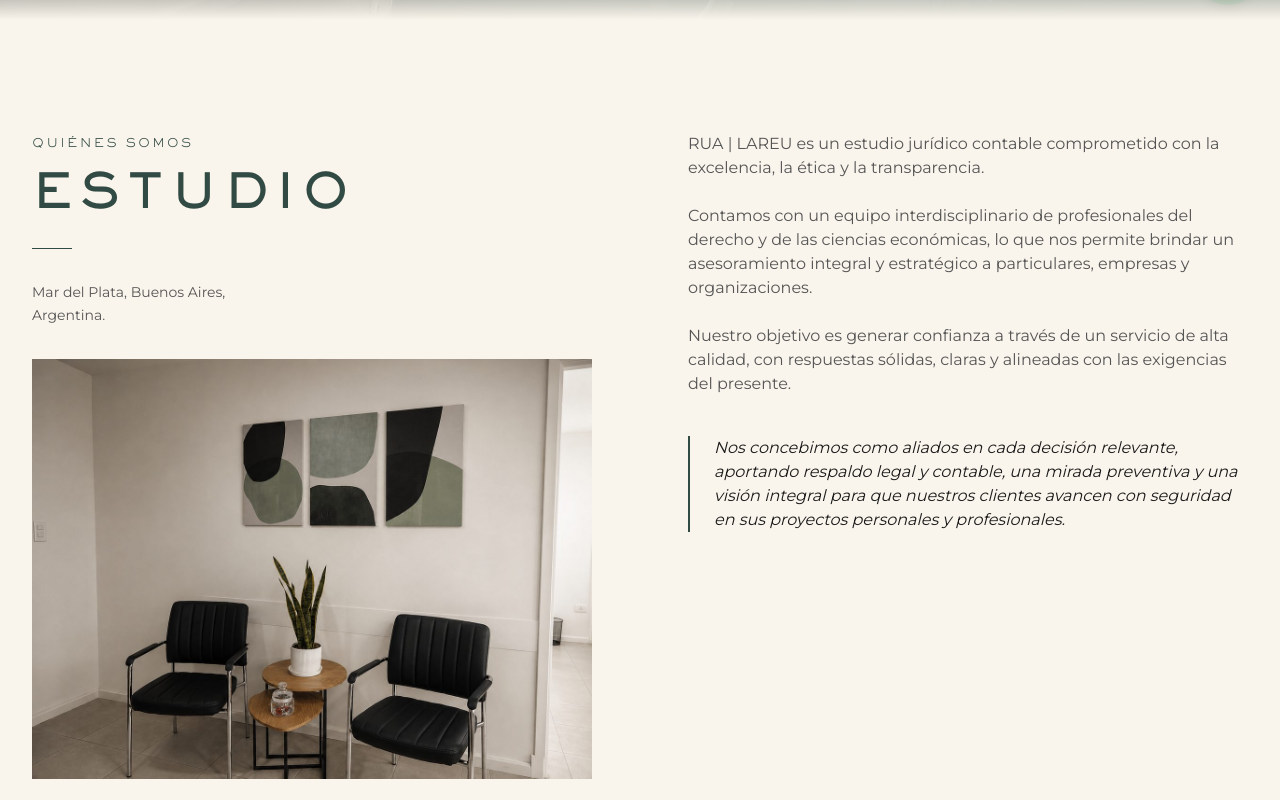
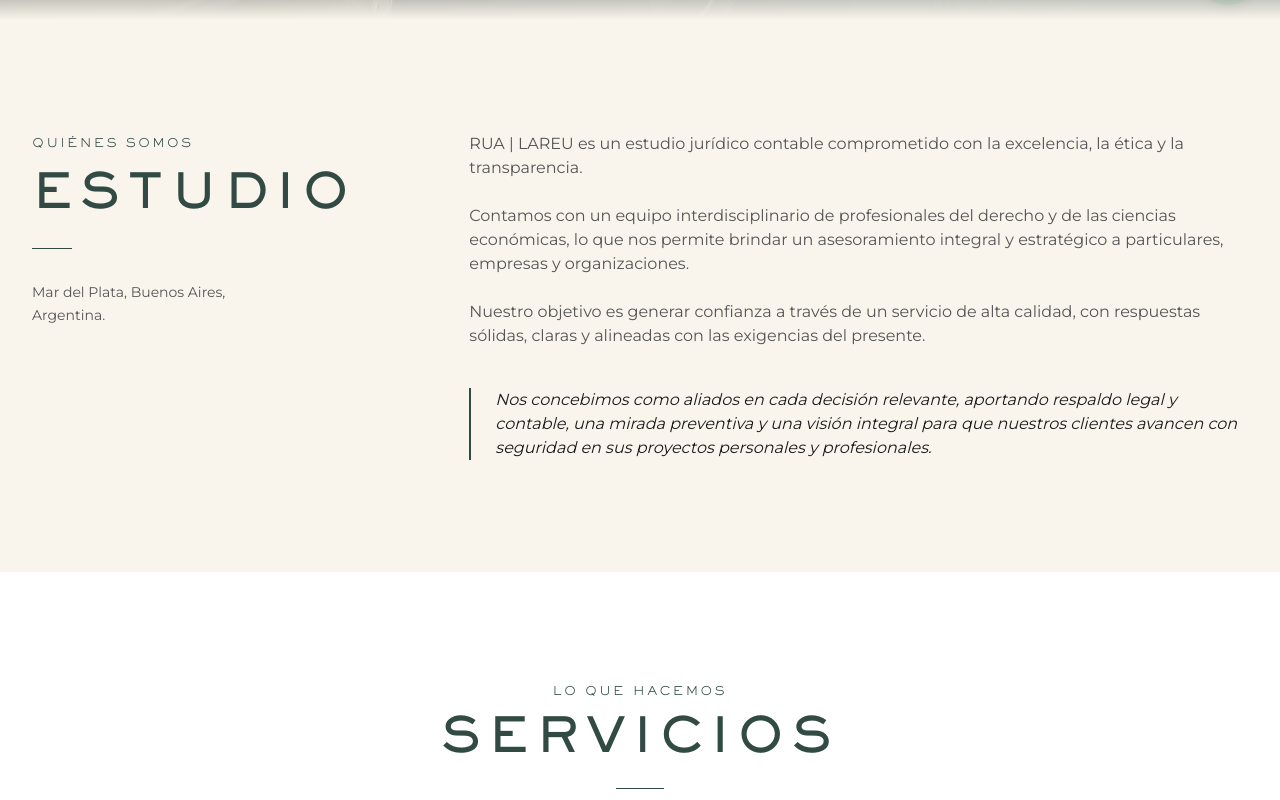
Before and after one commit to RuaLareu/rualareu-web, a Next.js app: page / in a window 1280 px wide. Shown: the part 780-1580 px from the top of the page. Built offline with nearby package versions, Linux system fonts and the light colour scheme.

Commit message:
fix: revertir AboutSection al original sin foto

```diff
--- a/src/components/sections/AboutSection.tsx
+++ b/src/components/sections/AboutSection.tsx
@@ -1,14 +1,13 @@
-import Image from "next/image";
 import ScrollAnimation from "@/components/ui/ScrollAnimation";
 
 export default function AboutSection() {
   return (
     <section id="estudio" className="section-padding bg-background">
       <div className="max-w-7xl mx-auto px-6 lg:px-8">
-        <div className="grid grid-cols-1 lg:grid-cols-2 gap-12 lg:gap-16 xl:gap-24">
+        <div className="grid grid-cols-1 lg:grid-cols-12 gap-12 lg:gap-16 xl:gap-24">
 
-          {/* ── Left: heading + foto ── */}
-          <ScrollAnimation className="lg:pt-1">
+          {/* ── Left: heading ── */}
+          <ScrollAnimation className="lg:col-span-4 lg:pt-1">
             <p className="font-sackers-light text-accent text-[10px] sm:text-xs tracking-[0.32em] mb-5">
               Quiénes somos
             </p>
@@ -16,22 +15,13 @@
               Estudio
             </h2>
             <div className="w-10 h-px bg-accent mb-8" />
-            <p className="text-text-secondary text-sm leading-relaxed mb-8">
+            <p className="text-text-secondary text-sm leading-relaxed">
               Mar del Plata, Buenos Aires,<br className="hidden lg:block" /> Argentina.
             </p>
-            <div className="overflow-hidden">
-              <Image
-                src="/images/estudio-espera.jpg"
-                alt="Sala de espera del estudio RUA | LAREU"
-                width={1200}
-                height={900}
-                className="w-full h-auto object-cover"
-              />
-            </div>
           </ScrollAnimation>
 
           {/* ── Right: body text ── */}
-          <ScrollAnimation delay={120}>
+          <ScrollAnimation delay={120} className="lg:col-span-8">
             <div className="space-y-6 text-text-secondary text-[15px] lg:text-base leading-[1.85]">
               <p>
                 RUA | LAREU es un estudio jurídico contable comprometido con la excelencia,
```
